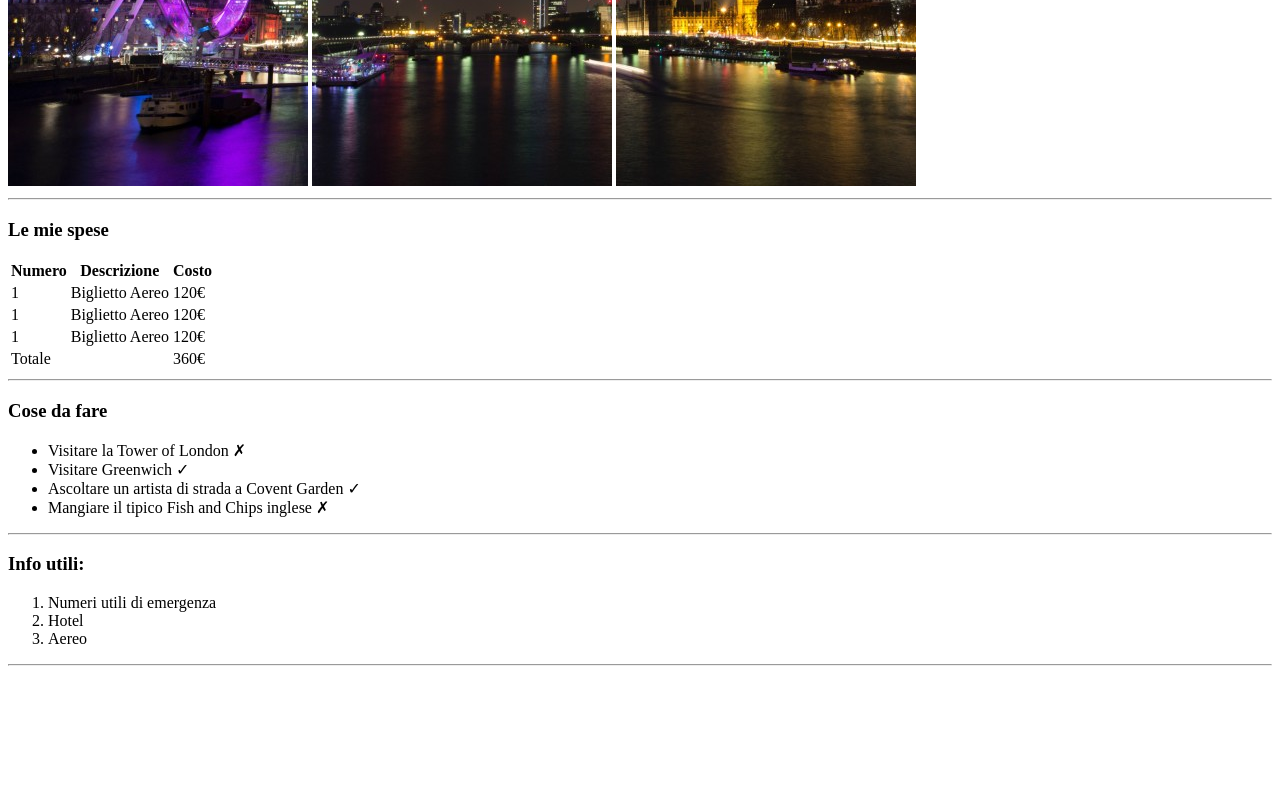
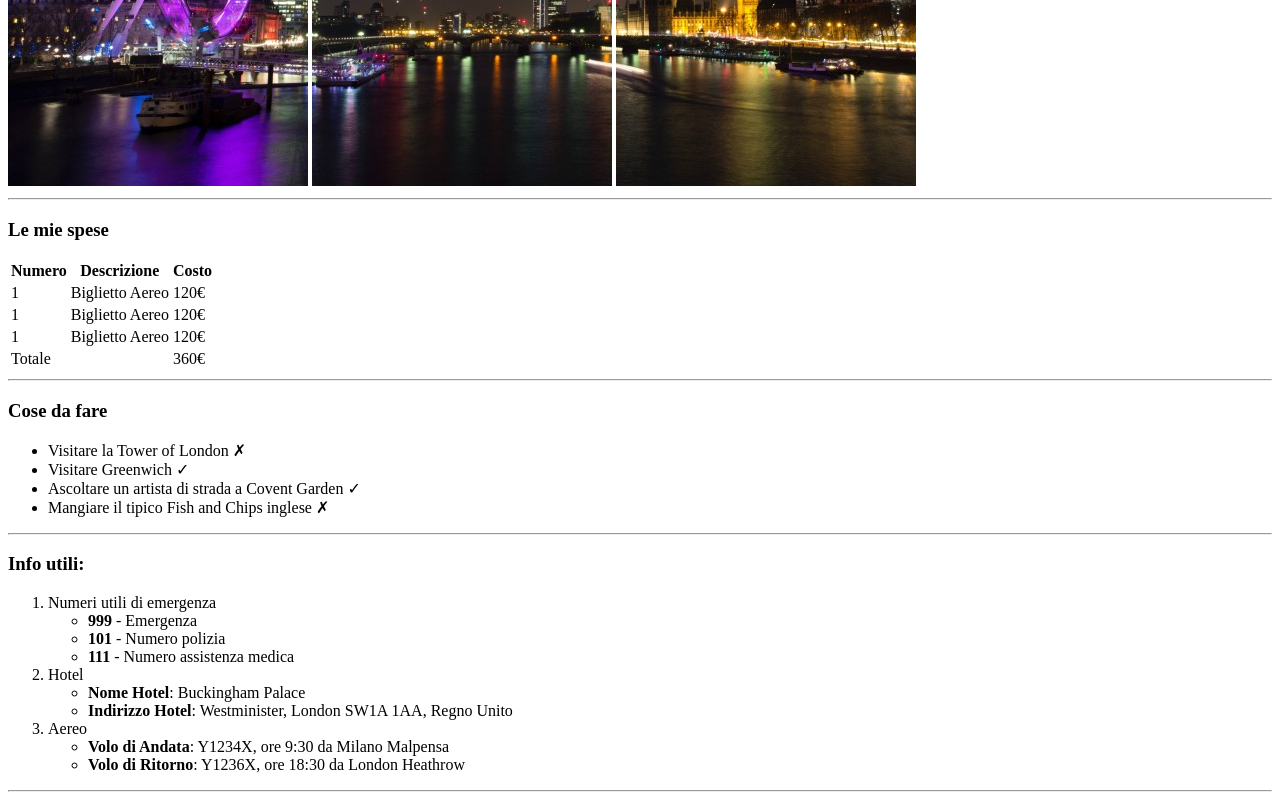
Before and after one commit to alessandrorumi/html-london-trip, a plain HTML site: page index.html in a window 1280 px wide. Shown: the part 494-1294 px from the top of the page. Before the commit the page ends 1168 px from the top, so only its background shows below. Drawn offline with Linux system fonts and the light colour scheme.

Commit message:
Inserimento dati di "ul" dentro "ol"

```diff
--- a/index.html
+++ b/index.html
@@ -81,32 +81,27 @@
     <h3>Info utili:</h3>
 
     <ol>
-
       <li>Numeri utili di emergenza
-
         <ul>
-
+          <li><strong>999</strong> &dash; Emergenza</li>
+          <li><strong>101</strong> &dash; Numero polizia</li>
+          <li><strong>111</strong> &dash; Numero assistenza medica</li>
         </ul>
-
       </li>
 
       <li>Hotel
-
         <ul>
-
+          <li><strong>Nome Hotel</strong>: Buckingham Palace</li>
+          <li><strong>Indirizzo Hotel</strong>: Westminister, London SW1A 1AA, Regno Unito</li>
         </ul>
-
       </li>
 
-
       <li>Aereo
-
         <ul>
-
+          <li><strong>Volo di Andata</strong>: Y1234X, ore 9:30 da Milano Malpensa
+          <li><strong>Volo di Ritorno</strong>: Y1236X, ore 18:30 da London Heathrow
         </ul>
-
       </li>
-
     </ol>
 
   </main>
```
